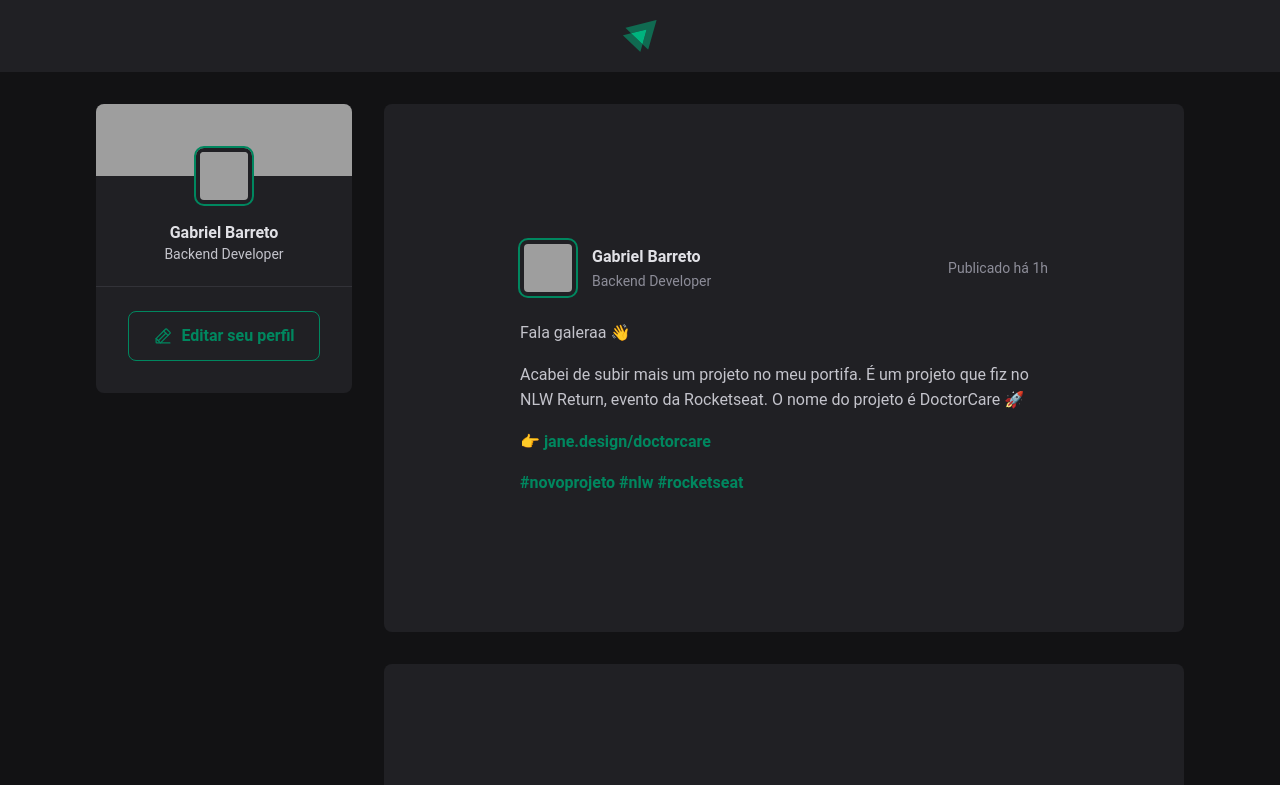
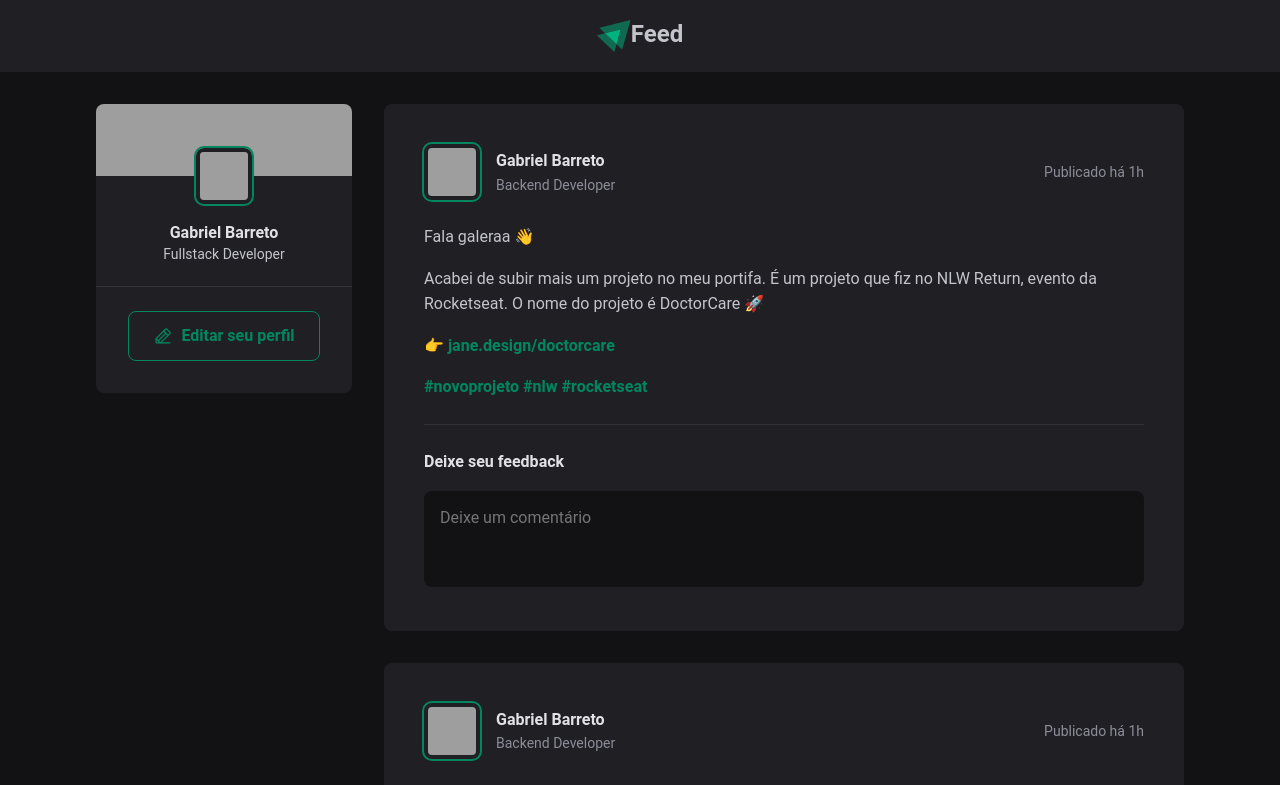
Before and after one commit to GabrielDevLoper/fundamentos-reactjs-ignite-2022, a React app: page / in a window 1280 px wide. Shown: the top 785 px of the page. Built offline with nearby package versions, Linux system fonts and the light colour scheme; grey boxes are pictures that could not be loaded; the HTML template or start-up script is replaced by a standard one.

Commit message:
feat: formulário de comentarios finalizado.

```diff
--- a/src/components/Header.jsx
+++ b/src/components/Header.jsx
@@ -6,6 +6,7 @@
     return(
         <header className={styles.header}>
             <img src={igniteLogo} alt="Ignite Logo" />
+            <h2>Feed</h2>
         </header>
     )
 }
--- a/src/components/Post.jsx
+++ b/src/components/Post.jsx
@@ -27,6 +27,19 @@
                     <a href="#">#rocketseat</a>
                 </p>
             </div>
+
+            <form className={styles.commentForm}>
+                <strong>Deixe seu feedback</strong>
+
+                <textarea
+                    placeholder="Deixe um comentário"
+                />
+
+                <footer>
+                    <button type="submit">Publicar</button>
+                </footer>
+
+            </form>
         </article>
     )
 }
--- a/src/components/Post.module.css
+++ b/src/components/Post.module.css
@@ -1,7 +1,7 @@
 .post {
     background: var(--gray-800);
     border-radius: 8px;
-    padding: 8.5rem;
+    padding: 2.5rem;
 }
 
 .post + .post {
@@ -66,3 +66,54 @@
 .content p a:hover {
     color: var(--green-300);
 }
+
+.commentForm {
+    width: 100%;
+    margin-top: 1.5rem;
+    padding-top: 1.5rem;
+    border-top: 1px solid var(--gray-600);
+}
+
+.commentForm > strong {
+    line-height: 1.6;
+    color: var(--gray-100);
+}
+
+.commentForm textarea {
+    width: 100%;
+    background: var(--gray-900);
+    border: 0;
+    resize: none;
+    height: 6rem;
+    padding: 1rem;
+    border-radius: 8px;
+    color: var(--gray-100);
+    line-height: 1.4;
+    margin-top: 1rem;
+}
+
+.commentForm footer {
+    visibility: hidden;
+    max-height: 0;
+}
+
+.commentForm:focus-within footer {
+    visibility: visible;
+    max-height: none;
+}
+
+.commentForm button[type=submit] {
+    padding: 1rem 1.5rem;
+    margin-top: 1rem;
+    border-radius: 8px;
+    border: 0;
+    background: var(--green-500);
+    color: var(--white);
+    font-weight: bold;
+    cursor: pointer;
+    transition: background-color 0.1s;
+}
+
+.commentForm button[type=submit]:hover {
+    background: var(--green-300);
+}
--- a/src/components/Sidebar.jsx
+++ b/src/components/Sidebar.jsx
@@ -11,7 +11,7 @@
                 <img className={styles.avatar} src="https://github.com/gabrieldevloper.png" />
 
                 <strong>Gabriel Barreto</strong>
-                <span>Backend Developer</span>
+                <span>Fullstack Developer</span>
             </div>
 
             <footer>
--- a/src/global.css
+++ b/src/global.css
@@ -10,6 +10,11 @@
 
     --green-300: #00b37e;
     --green-500: #00875f;
+  }
+
+  :focus {
+    outline: transparent;
+    box-shadow: 0 0 0 2px var(--green-500);
   }
 
 * {
```
